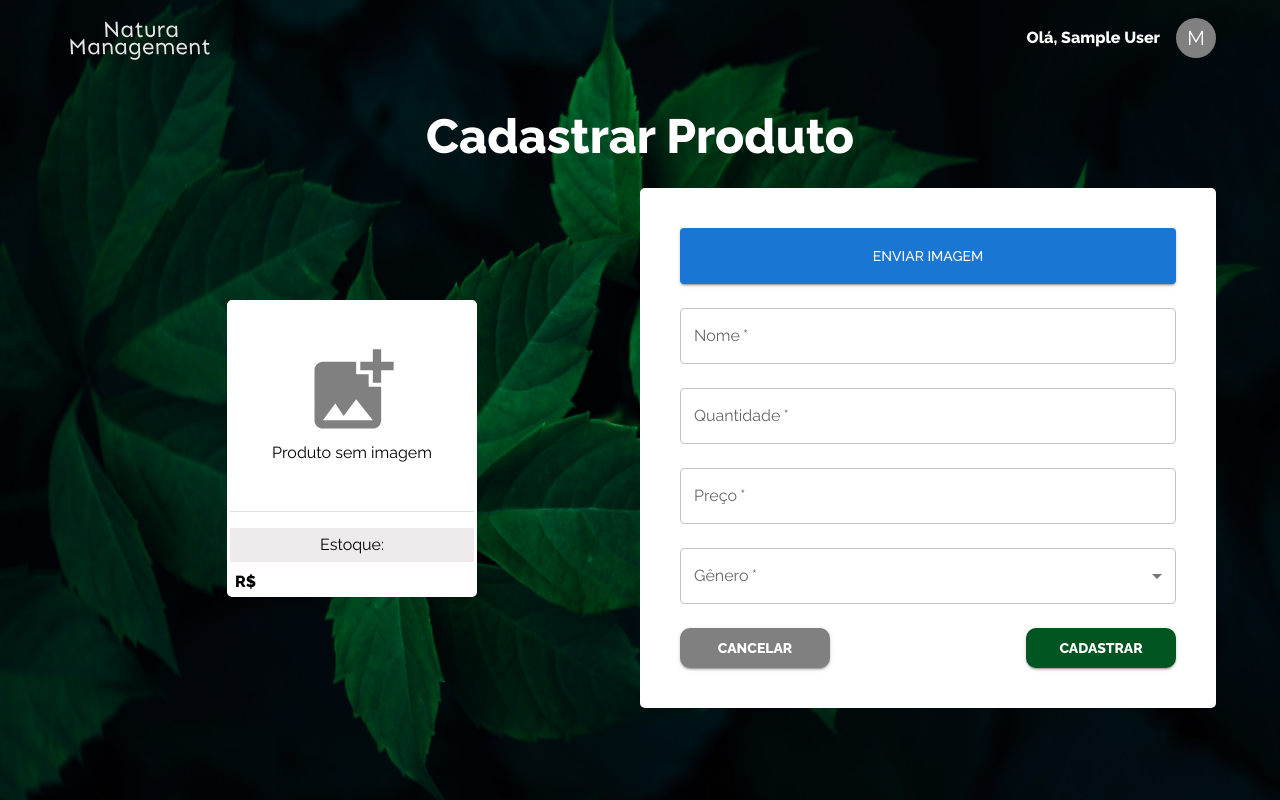
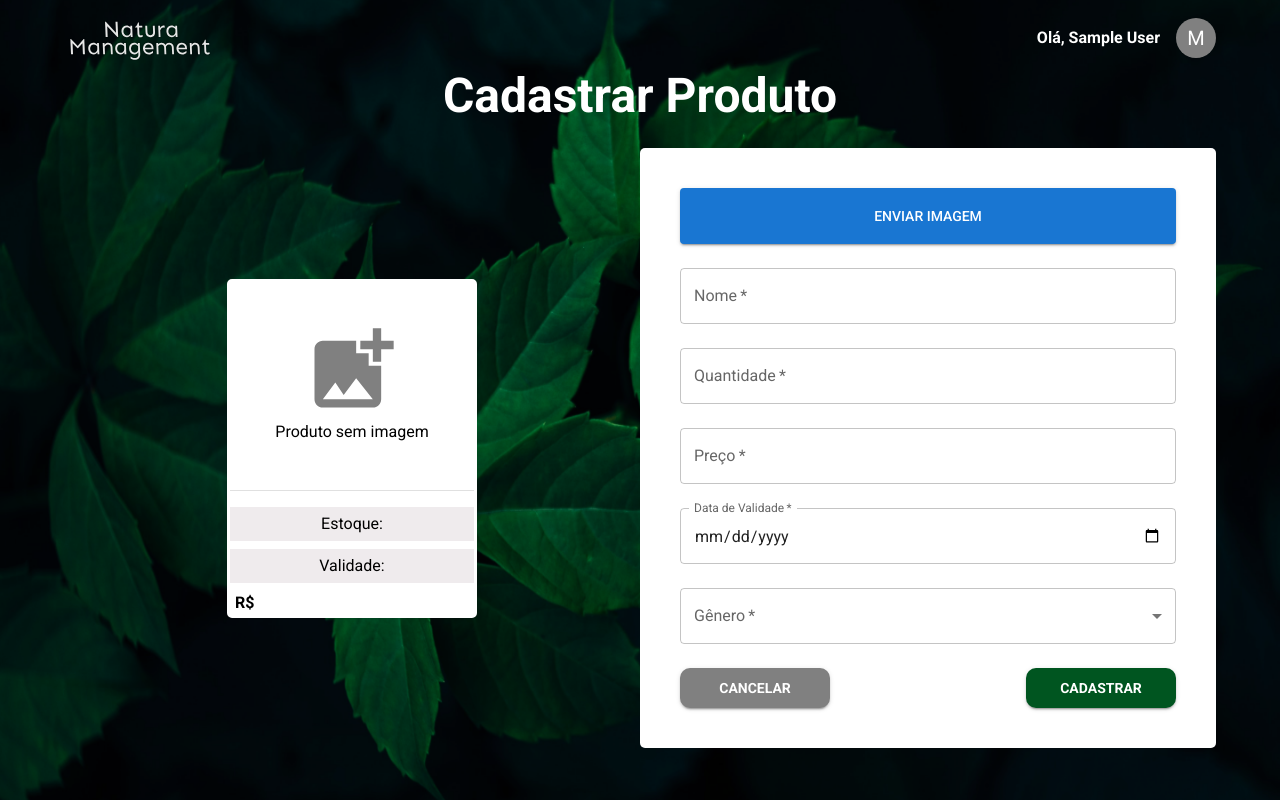
Before and after one commit to matxd/natura-management-front, a React (Create React App) app: page /cadastrar-produto in a window 1280 px wide. Built offline with nearby package versions, Linux system fonts and the light colour scheme; sample sign-in values are in the browser's storage.

Commit message:
add: Rotas privadas, token expirando no front e validade nos produtos

```diff
--- a/public/index.html
+++ b/public/index.html
@@ -7,9 +7,9 @@
   <meta name="theme-color" content="#000000" />
   <meta name="description" content="Web site created using create-react-app" />
   <link rel="manifest" href="%PUBLIC_URL%/manifest.json" />
-  <link rel="preconnect" href="https://fonts.googleapis.com/%22%3E" />
-  <link rel=" preconnect" href="https://fonts.gstatic.com/" crossorigin />
-  <link href="https://fonts.googleapis.com/css2?family=Raleway:wght@300;400;500;800&display=swap" rel="stylesheet">
+  <link rel="preconnect" href="https://fonts.googleapis.com">
+  <link rel="preconnect" href="https://fonts.gstatic.com" crossorigin>
+  <link href="https://fonts.googleapis.com/css2?family=Roboto:wght@300;400;500;700&display=swap" rel="stylesheet">
   <title>Natura Management</title>
 </head>
 <body>
--- a/src/components/CardAddProduct/CardAddProduct.tsx
+++ b/src/components/CardAddProduct/CardAddProduct.tsx
@@ -11,7 +11,7 @@ export const CardAddProduct = () => {
   return (
     <>
       <Tooltip anchorId='icon' style={{ width: '225px', zIndex: 999 }} />
-      <Box sx={{ border: '3px solid #efebed', borderRadius: '5px', backgroundColor: '#efebed', color: '#000', display: 'flex', flexDirection: 'column', flexWrap: 'wrap', width: '250px', height: '321px', justifyContent: 'center', alignItems: 'center' }}>
+      <Box sx={{ border: '3px solid #efebed', borderRadius: '5px', backgroundColor: '#efebed', color: '#000', display: 'flex', flexDirection: 'column', flexWrap: 'wrap', width: '250px', height: '363px', justifyContent: 'center', alignItems: 'center' }}>
         <PostAdd id='icon' data-tooltip-content='Cadastrar produto' sx={{ fontSize: '64px', cursor: 'pointer', '&:hover': { opacity: '0.7' } }} onClick={() => navigate('/cadastrar-produto')} />
       </Box>
     </>
--- a/src/components/CardProduct/CardProduct.tsx
+++ b/src/components/CardProduct/CardProduct.tsx
@@ -41,14 +41,17 @@ export const CardProduct: FC<ICards> = (item) => {
         <Divider />
         <Stack spacing={1} flexDirection='column' sx={{ width: '100%' }}>
           <Box sx={{ display: 'flex', flexDirection: 'column', paddingLeft: '5px', paddingRight: '5px' }}>
-            <Typography variant='body1' id={item._id} data-tooltip-content={item.name} sx={{ textAlign: 'start', width: '100%', whiteSpace: 'nowrap', overflow: 'hidden', textOverflow: 'ellipsis' }}>{item.name}</Typography>
+            <Typography variant='body1' id={item._id} data-tooltip-content={item.name} sx={{ textAlign: 'start', width: '100%', whiteSpace: 'nowrap', overflow: 'hidden', textOverflow: 'ellipsis', textTransform: 'capitalize' }}>{item.name}</Typography>
           </Box>
           <Box sx={{ backgroundColor: '#efebed', padding: '5px' }}>
             <Typography variant='body1'>Estoque: <strong>{item.amountStorage}</strong></Typography>
           </Box>
+          <Box sx={{ backgroundColor: '#efebed', display: 'flex', padding: '5px', justifyContent: 'center' }}>
+            <Typography variant='body1'>Validade: <strong>{item.expirationDate?.replace(/(\d{4})-(\d{2})-(\d{2})/, "$3/$2/$1")}</strong></Typography>
+          </Box>
           <Box sx={{ display: 'flex', justifyContent: 'space-between', paddingLeft: '5px', paddingRight: '5px' }}>
             <Typography variant='body1' sx={{ fontWeight: '700' }}>R$ {item.price}</Typography>
-            <Typography variant='body1' sx={{ textTransform: 'uppercase' }}>{item.genre}</Typography>
+            <Typography variant='body1' sx={{ textTransform: 'uppercase', fontWeight: '700' }}>{item.genre}</Typography>
             {item._id && (
               <SpeedDial direction='down' sx={{ '& .MuiFab-primary': { width: 40, height: 40, backgroundColor: '#efebed', color: '#000' }, position: 'absolute', top: 5, right: 0, '& .MuiSpeedDial-fab': { '&:hover': { bgcolor: '#efebed', opacity: '0.8' } } }} ariaLabel='qualquer-texto' icon={<Settings />}>
                 <SpeedDialAction sx={{ width: 35, height: 35 }} key='edit' icon={<Edit />} tooltipTitle='Editar' onClick={() => {
--- a/src/components/Header/Header.tsx
+++ b/src/components/Header/Header.tsx
@@ -1,13 +1,40 @@
+import { useEffect, useState } from "react";
+
 import { Stack, Box } from "@mui/material";
 
-import { useLocation } from "react-router-dom";
+import { useLocation, useNavigate } from "react-router-dom";
 
 import * as Components from '../../components/index';
 
 import logo from '../../assets/logo.svg';
 
+import { toast } from "react-toastify";
+import { toastConfig } from "../../utils/toast";
+
 export const Header = () => {
   const { pathname } = useLocation();
+
+  const navigate = useNavigate();
+  const token = localStorage.getItem('token');
+
+  const handleExpiredToken = (token: string) => {
+    const decode = JSON.parse(atob(token.split('.')[1]));
+
+    if(decode.exp * 1000 < new Date().getTime()) {
+      localStorage.removeItem('token');
+      navigate('/');
+      toast.error("Acesso expirado, faça login novamente!", toastConfig);
+    }
+  };
+
+  useEffect(() => {
+    const expired = setInterval(handleExpiredToken, 60000, token);
+
+    return () => {
+      clearInterval(expired);
+    }
+    // eslint-disable-next-line react-hooks/exhaustive-deps
+  }, [])
 
   return (
     <>
--- /dev/null
+++ b/src/components/PrivateRoutes/PrivateRoutes.tsx
@@ -0,0 +1,6 @@
+import { Outlet, Navigate } from "react-router-dom";
+
+export const PrivateRoute = () => {
+  const token = localStorage.getItem('token');
+  return token ? (<Outlet />) : (<Navigate to='/' />)
+}
--- a/src/components/index.ts
+++ b/src/components/index.ts
@@ -1,3 +1,5 @@
+export * from "./PrivateRoutes/PrivateRoutes";
+
 export { ButtonDeleteProduct } from "./ButtonDeleteProduct/ButtonDeleteProduct";
 export { Header } from "./Header/Header";
 export { SearchProduct } from "./SearchProduct/SearchProduct";
--- a/src/pages/AddProduct/AddProduct.tsx
+++ b/src/pages/AddProduct/AddProduct.tsx
@@ -48,7 +48,7 @@ export const AddProduct = () => {
   }
 
   const HandleAdd = (data: IAddProduct) => {
-    dataAPI.append("data", JSON.stringify({ name: data.name, price: data.price, amountStorage: Number(data.amountStorage), genre: data.genre }));
+    dataAPI.append("data", JSON.stringify({ name: data.name, price: data.price, amountStorage: Number(data.amountStorage), genre: data.genre, expirationDate: data.expirationDate }));
     usePostProduct(dataAPI);
   };
 
@@ -91,6 +91,10 @@ export const AddProduct = () => {
                 </FormControl>
 
                 <FormControl fullWidth>
+                  <TextField InputLabelProps={{ shrink: true }} label="Data de Validade" required placeholder="Data de validade do produto" variant="outlined" {...register("expirationDate")} type='date' />
+                </FormControl>
+
+                <FormControl fullWidth>
                   <InputLabel id="select-genre" required placeholder="Gênero do produto">Gênero</InputLabel>
                   <Select labelId="select-genre" required label='Gênero' placeholder="Gênero do produto" defaultValue='' {...register("genre")}>
                     <MenuItem value='MASCULINO'>Masculino</MenuItem>
--- a/src/pages/EditProduct/EditProduct.tsx
+++ b/src/pages/EditProduct/EditProduct.tsx
@@ -30,7 +30,8 @@ export const EditProduct = () => {
       amountStorage: state.amountStorage,
       price: state.price,
       genre: state.genre,
-      image: state.image
+      image: state.image,
+      expirationDate: state.expirationDate
     }
   });
 
@@ -96,6 +97,10 @@ export const EditProduct = () => {
                 </FormControl>
 
                 <FormControl fullWidth>
+                  <TextField InputLabelProps={{ shrink: true }} label="Data de Validade" required placeholder="Data de validade do produto" variant="outlined" {...register("expirationDate")} type='date' />
+                </FormControl>
+
+                <FormControl fullWidth>
                   <InputLabel id="select-genre" required placeholder="Gênero do produto">Gênero</InputLabel>
                   <Select labelId="select-genre" required label='Gênero' placeholder="Gênero do produto" defaultValue={state.genre} {...register("genre")}>
                     <MenuItem value='MASCULINO'>Masculino</MenuItem>
--- a/src/pages/Login/Login.tsx
+++ b/src/pages/Login/Login.tsx
@@ -3,7 +3,7 @@ import { useState } from "react";
 import { Box, TextField, Divider, Button, IconButton, CircularProgress, InputAdornment, Typography } from "@mui/material";
 import { AccountCircle, AccountCircleTwoTone, Visibility, VisibilityOff } from "@mui/icons-material";
 
-import { useNavigate } from "react-router-dom";
+import { Navigate, useNavigate } from "react-router-dom";
 
 import { useForm } from "react-hook-form";
 
@@ -32,6 +32,9 @@ export const Login: React.FC = () => {
     localStorage.setItem("token", data);
     navigate("/inicial");
   }
+
+  const token = localStorage.getItem('token');
+  if (token) return <Navigate to='/inicial' />;
 
   return (
     <Box sx={{ display: "flex", maxWidth: "100%", height: "100vh" }}>
--- a/src/router.tsx
+++ b/src/router.tsx
@@ -1,6 +1,7 @@
-import { BrowserRouter, Route, Routes  } from 'react-router-dom';
+import { BrowserRouter, Route, Routes } from 'react-router-dom';
 
 import * as Page from './pages/index';
+import * as Components from './components/index';
 
 import { ToastContainer } from "react-toastify";
 import 'react-toastify/dist/ReactToastify.css';
@@ -14,9 +15,11 @@ function AppRoutes() {
         <ToastContainer />
         <Routes>
           <Route path='/' element={<Page.Login />} />
-          <Route path='/inicial' element={<Page.Home />} />
-          <Route path='/cadastrar-produto' element={<Page.AddProduct />} />
-          <Route path='/editar-produto' element={<Page.EditProduct />} />
+          <Route element={<Components.PrivateRoute />}>
+            <Route path='/inicial' element={<Page.Home />} />
+            <Route path='/cadastrar-produto' element={<Page.AddProduct />} />
+            <Route path='/editar-produto' element={<Page.EditProduct />} />
+          </Route>
         </Routes>
       </BrowserRouter>
     </>
--- a/src/theme/default.ts
+++ b/src/theme/default.ts
@@ -2,6 +2,6 @@ import { createTheme } from "@mui/material";
 
 export const defaultTheme = createTheme({
   typography: {
-    fontFamily: ["Raleway", "sans-serif"].join(","),
+    fontFamily: ["Roboto", "sans-serif"].join(","),
   },
 });
```
Also changed, not shown: src/utils/interface.ts (+7 -4 lines).
